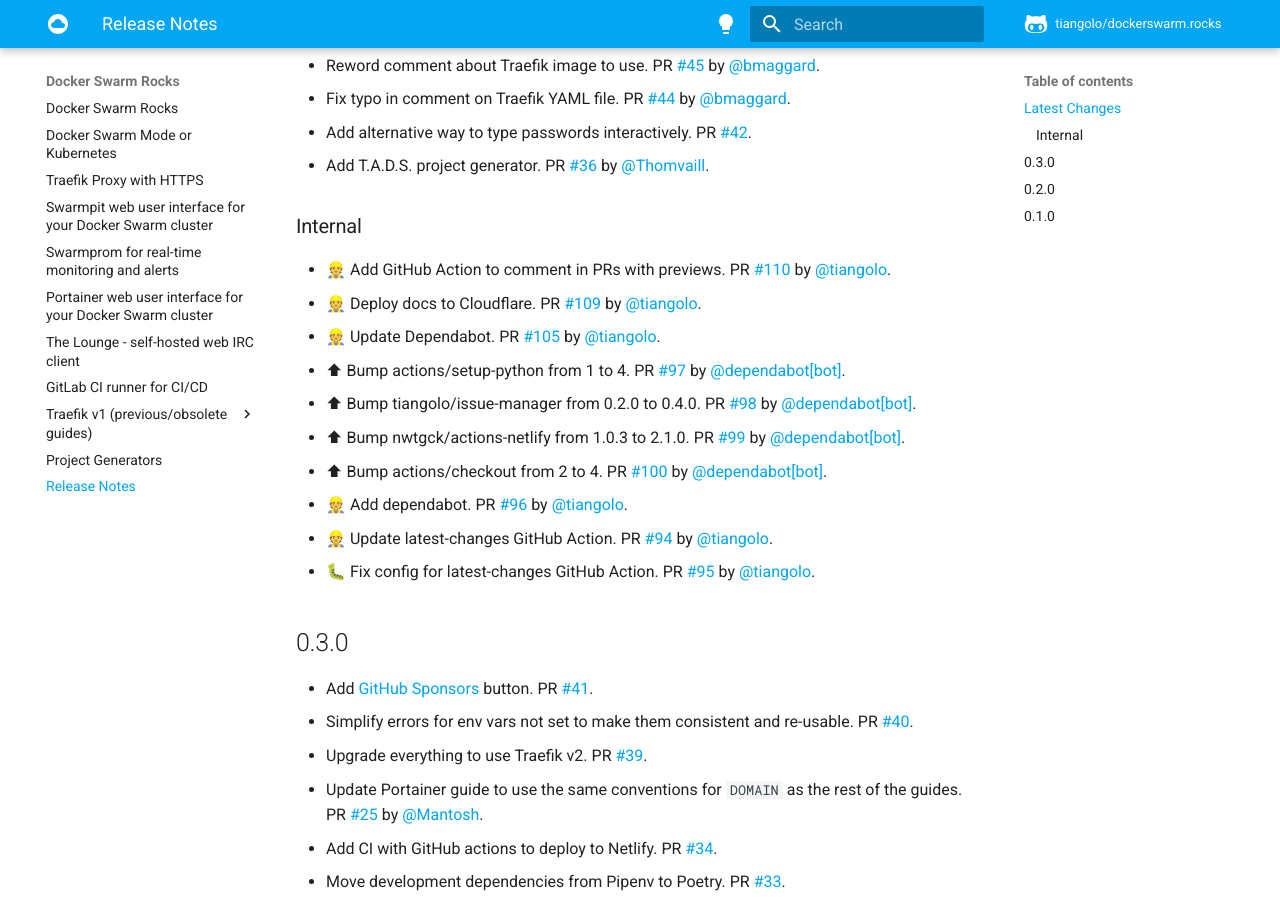
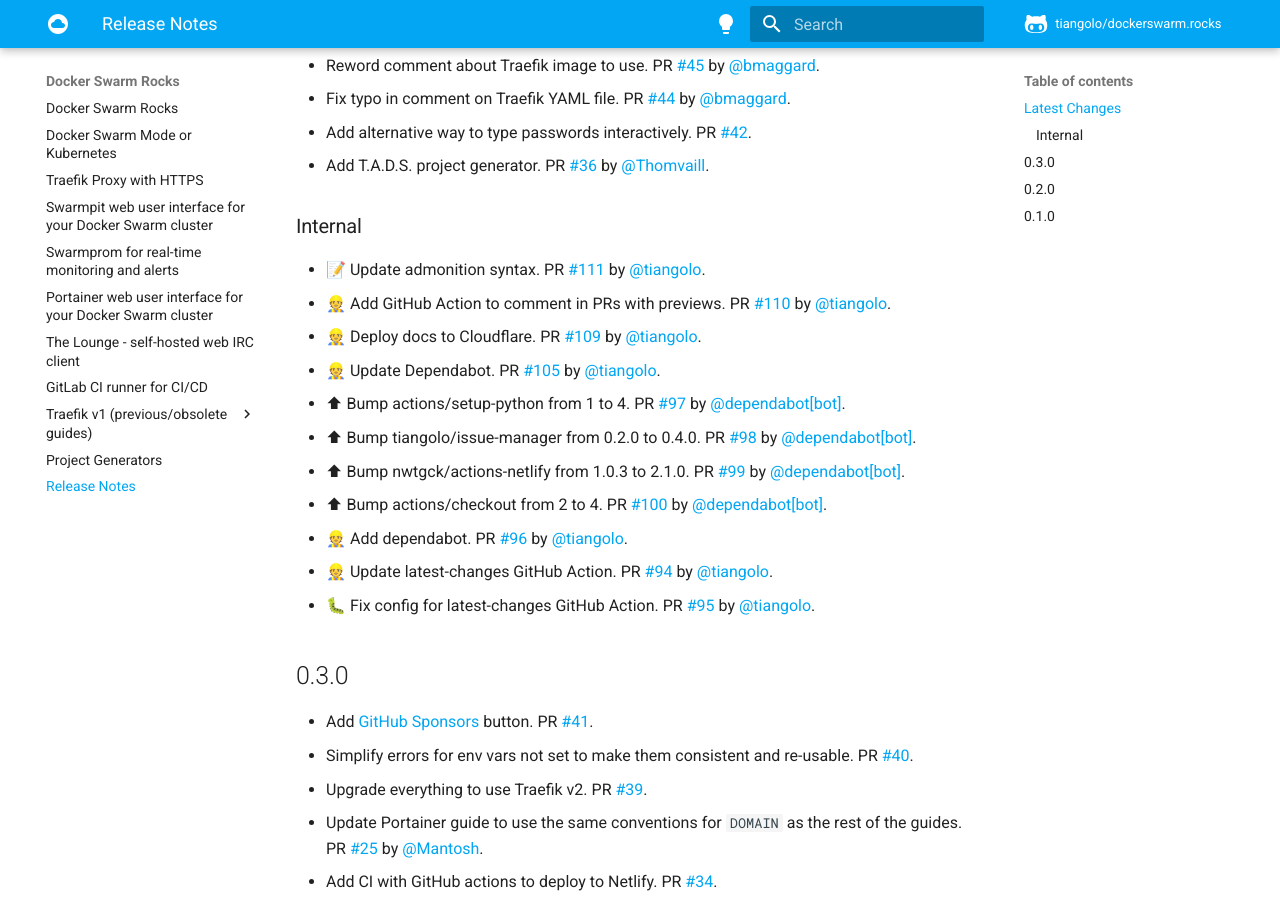
Before and after one commit to tiangolo/dockerswarm.rocks, an MkDocs documentation site: the page built from docs/release-notes.md, in a window 1280 px wide and 900 px high, scrolled down 346 px. Built offline with MkDocs 1.6.1 and Material for MkDocs 9.7.7, drawn with Linux system fonts in a browser that asks for light colours; comment, search, counter and statistics services are not loaded.

Commit message:
📝 Update release notes

```diff
--- a/docs/release-notes.md
+++ b/docs/release-notes.md
@@ -14,6 +14,7 @@
 
 ### Internal
 
+* 📝 Update admonition syntax. PR [#111](https://github.com/tiangolo/dockerswarm.rocks/pull/111) by [@tiangolo](https://github.com/tiangolo).
 * 👷 Add GitHub Action to comment in PRs with previews. PR [#110](https://github.com/tiangolo/dockerswarm.rocks/pull/110) by [@tiangolo](https://github.com/tiangolo).
 * 👷 Deploy docs to Cloudflare. PR [#109](https://github.com/tiangolo/dockerswarm.rocks/pull/109) by [@tiangolo](https://github.com/tiangolo).
 * 👷 Update Dependabot. PR [#105](https://github.com/tiangolo/dockerswarm.rocks/pull/105) by [@tiangolo](https://github.com/tiangolo).
```
